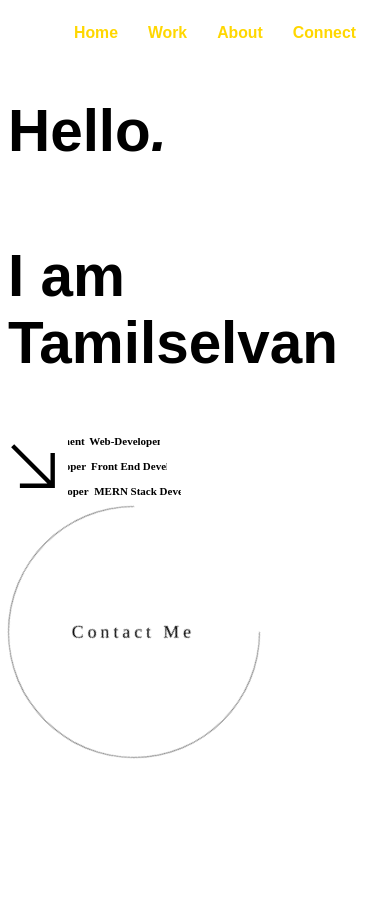
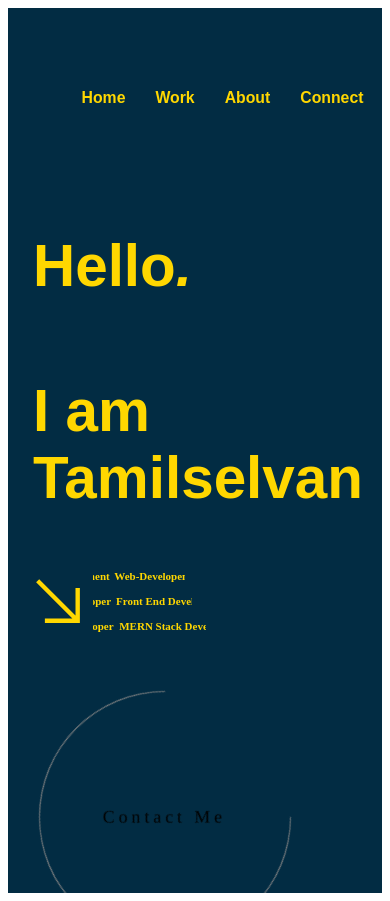
Before and after one commit to tamilselvanks007/personal-portfolio, a React (Create React App) app: page / in a window 390 px wide. Before the commit the page ends 844 px from the top, so only its background shows below. Built offline with nearby package versions, Linux system fonts and the light colour scheme; a web font is replaced by a local one.

Commit message:
Home🎉

```diff
--- a/src/App.js
+++ b/src/App.js
@@ -3,15 +3,12 @@ import CTABtn from "./js/components/CTABtn/CTABtn.jsx";
 import Navbar from "./js/components/Navbar/Navbar.jsx";
 import PageHeader from "./js/components/PageHeader/PageHeader.jsx";
 import SkillsIntro from "./js/components/SkillsIntro/SkillsIntro.jsx";
+import Home from "./js/pages/Home/Home.jsx";
 
 function App() {
   return (
     <div className="App">
-      <Navbar />
-      <PageHeader />
-      <SkillsIntro />
-      <ContactBtn />
-      <CTABtn />
+      <Home />
     </div>
   );
 }
--- /dev/null
+++ b/src/css/pages/Home/Home.css
@@ -0,0 +1,89 @@
+/*### -------WholePageBody-------- #*/
+
+.page {
+  background-color: #022c43;
+  overflow: hidden;
+}
+
+/*## --------Navbar and Header-------- #*/
+.head-wrap {
+  color: #ffd700;
+  display: flex;
+  flex-direction: column;
+  justify-content: space-between;
+  padding: 65px 65px 0 65px;
+}
+
+.head {
+  display: flex;
+  flex-direction: column;
+  gap: 0px;
+  margin-top: -10px;
+}
+
+/*## -----------Sections Container----------- #*/
+.container {
+  display: flex;
+  flex-direction: column;
+  width: 80vw;
+  max-width: 1240px;
+  padding: 0 15px;
+  align-items: center;
+  margin: 0 auto;
+  gap: 200px;
+}
+/*# ------------IntroSection------------ #*/
+.intro {
+  display: flex;
+  flex-direction: column;
+  position: relative;
+  width: 556px;
+  top: -100px;
+  left: 30px;
+  gap: 20px;
+}
+
+.contact {
+  margin-top: 100px;
+  width: 100%;
+  display: flex;
+  flex-direction: column;
+  gap: 40px;
+  margin-bottom: 30px;
+}
+.contact article {
+  width: 50%;
+}
+
+@media screen and (max-width: 955px) {
+  .contact article {
+    width: 100%;
+  }
+}
+@media screen and (max-width: 825px) {
+  .head-wrap {
+    padding: 65px 10px 0 45px;
+  }
+  .head {
+    margin-top: 70px;
+  }
+}
+@media screen and (max-width: 400px) {
+  .head-wrap {
+    padding: 65px 10px 0 25px;
+  }
+  .intro {
+    top: 100px;
+  }
+}
+
+@media screen and (max-width: 675px) {
+  .container {
+    gap: 70px;
+  }
+  .intro {
+    width: 100%;
+    left: 0;
+    top: 50px;
+  }
+}
--- /dev/null
+++ b/src/js/pages/Home/Home.jsx
@@ -0,0 +1,34 @@
+import React from "react";
+import { motion } from "framer-motion";
+import Navbar from "../../components/Navbar/Navbar";
+import PageHeader from "../../components/PageHeader/PageHeader";
+import SkillsIntro from "../../components/SkillsIntro/SkillsIntro";
+import ContactBtn from "../../components/ContactBtn/ContactBtn";
+import "../../../css/pages/Home/Home.css";
+
+const Home = () => {
+  return (
+    <>
+      <motion.div
+        className="page"
+        exit={{ x: "-100vw" }}
+        transition={{ ease: "easeInOut" }}
+      >
+        <div className="head-wrap" id="home">
+          <Navbar />
+          <div className="head">
+            <PageHeader />
+            <SkillsIntro />
+          </div>
+        </div>
+        <div className="container">
+          <section className="intro">
+            <ContactBtn />
+          </section>
+        </div>
+      </motion.div>
+    </>
+  );
+};
+
+export default Home;
```
Also changed, not shown: src/css/pages/Loader/Loader.css (added), src/js/pages/Loader/Loader.jsx (added).
